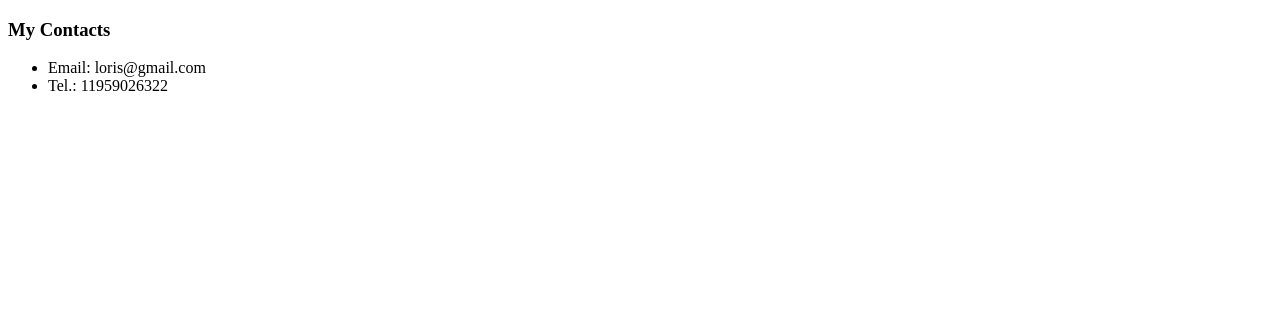
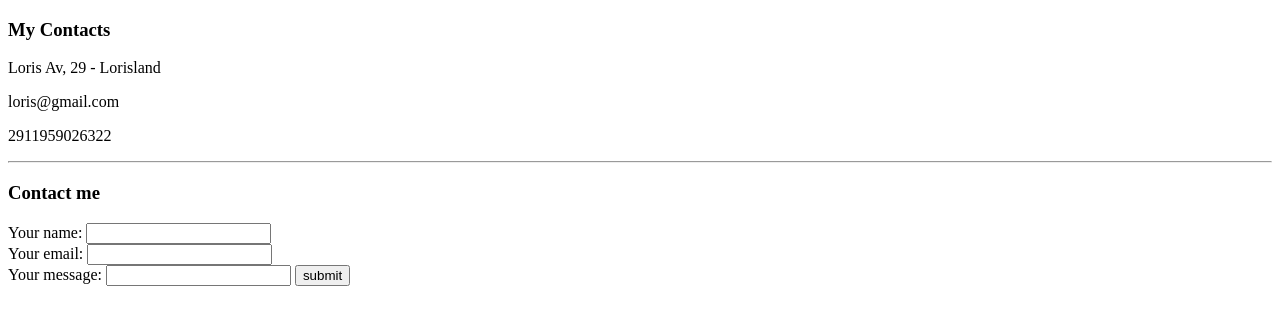
Before and after one commit to imloris/web-development-bootcamp, a plain HTML site: page html - personal site/contacts.html in a window 1280 px wide. Drawn offline with Linux system fonts and the light colour scheme.

Commit message:
contact me - html form and input

```diff
--- a/html - personal site/contacts.html
+++ b/html - personal site/contacts.html
@@ -4,14 +4,27 @@
 		<meta charset="UTF-8" />
 		<meta http-equiv="X-UA-Compatible" content="IE=edge" />
 		<meta name="viewport" content="width=device-width, initial-scale=1.0" />
-		<title>My Hobbies</title>
+		<title>Contact me</title>
 	</head>
 	<body>
 		<h3>My Contacts</h3>
 		<!-- obviamente esses dados sao fakes-->
-		<ul>
-			<li>Email: loris@gmail.com</li>
-			<li>Tel.: 11959026322</li>
-		</ul>
+		<p>Loris Av, 29 - Lorisland</p>
+		<p>loris@gmail.com</p>
+		<p>2911959026322</p>
+		<hr />
+		<h3>Contact me</h3>
+		<form class="" action="index.html" method="post">
+			<label>Your name: </label>
+			<input type="text" name="" />
+			<br />
+			<label>Your email: </label>
+			<input type="email" name="" id="" />
+			<br />
+			<label>Your message:</label>
+			<input type="text" name="" id="" />
+
+			<input type="submit" value="submit" />
+		</form>
 	</body>
 </html>
```
